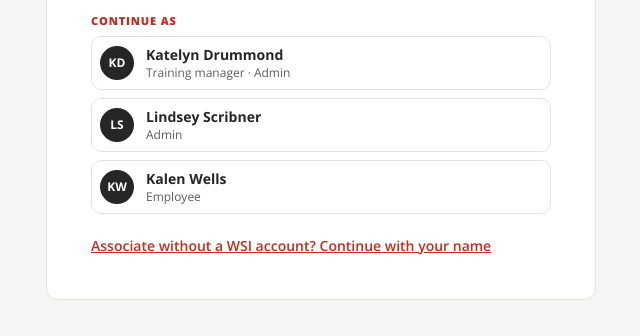
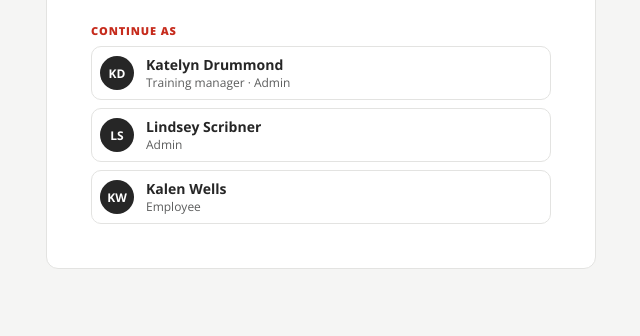
Before and after one commit to lscribnerwsi/wsilms, a website: page WSI Training Admin.dc.html in a window 1280 px wide. Shown: the part 308-644 px from the top of the page, without its empty margins (319-959 px from the left). Drawn offline with nearby package versions, Linux system fonts and the light colour scheme; no server answers.

Commit message:
Add files via upload

```diff
--- a/WSI Training Admin.dc.html
+++ b/WSI Training Admin.dc.html
@@ -44,7 +44,7 @@ td { padding: 12px 14px; border-bottom: 1px solid #EBEBEA; font-size: 14px; vert
             </button>
           </sc-for>
         </div>
-        <a href="WSI Training.dc.html" onClick="{{ toLearner }}" style="font-size: 14px; font-weight: 600;">Associate without a WSI account? Continue with your name</a>
+
       </div>
     </div>
   </sc-if>
```
